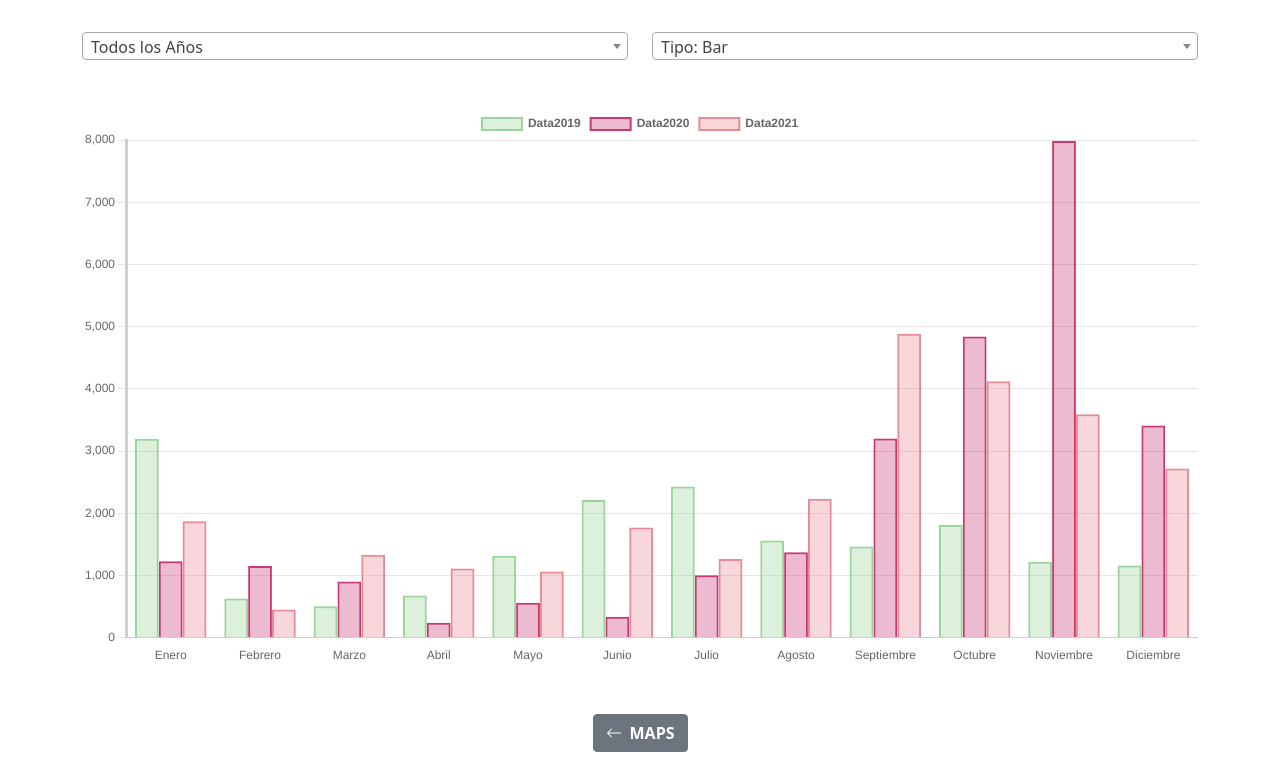
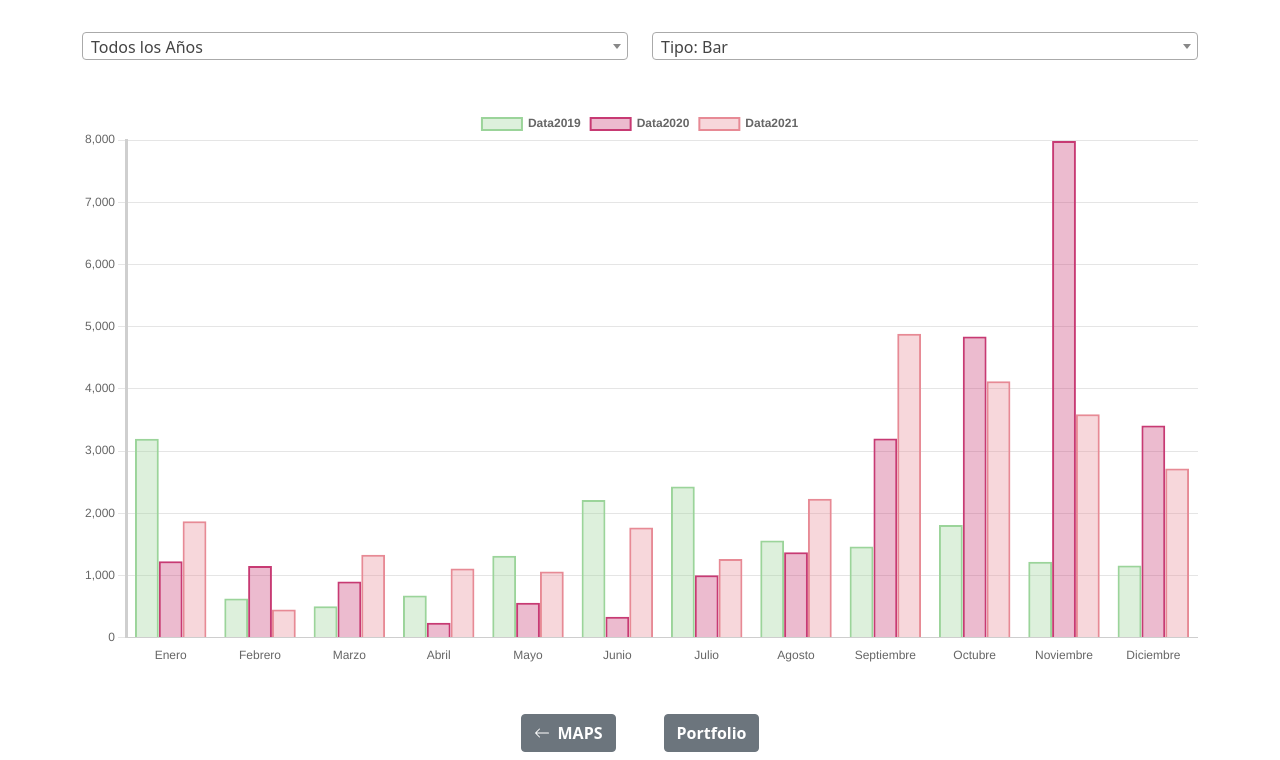
Before and after one commit to AlexVaquero19/mapsCharts, a plain HTML site: page chart.html in a window 1280 px wide. Shown: the part 73-833 px from the top of the page. Drawn offline with nearby package versions, Linux system fonts and the light colour scheme.

Commit message:
Added link to my portfolio

```diff
--- a/chart.html
+++ b/chart.html
@@ -33,6 +33,7 @@
             </div>
         </div>
 
+        <div class="d-flex justify-content-center">
             <h3 class="text-center mt-5 d-flex justify-content-center">
                 <a type="button" href="./" class="btn btn-secondary fw-bold d-flex align-items-center">
                     <svg xmlns="http://www.w3.org/2000/svg" width="16" height="16" fill="currentColor" class="bi bi-arrow-left me-2" viewBox="0 0 16 16">
@@ -41,6 +42,13 @@
                     MAPS
                 </a>
             </h3>
+
+            <h3 class="text-center mt-5 d-flex justify-content-center ms-5">
+                <a type="button" href="https://alexvaquero19.github.io/portfolio/" class="btn btn-secondary fw-bold d-flex align-items-center">
+                    Portfolio
+                </a>
+            </h3>
+        </div>
     </div>
 
     <script src="https://code.jquery.com/jquery-3.5.0.js"></script>
```
Also changed, not shown: index.html (+8 -0 lines). Lines whose indentation alone changed are shown as unchanged.
